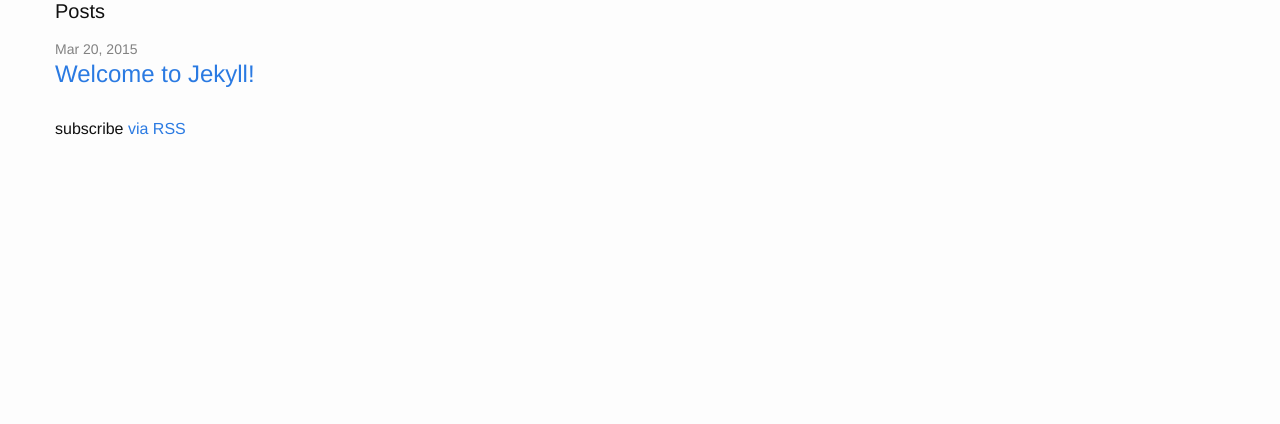
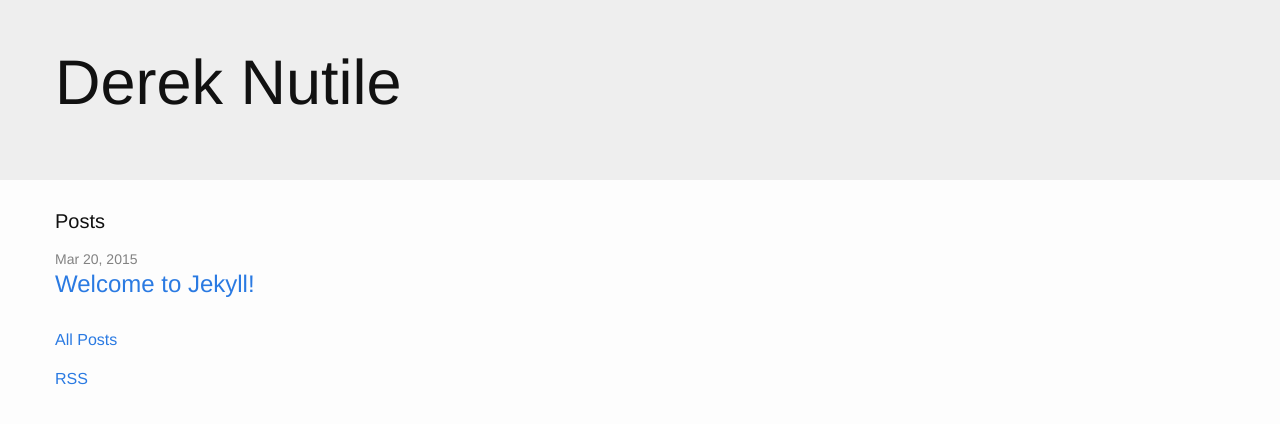
Before and after one commit to dereknutile/dereknutile.github.io, a Jekyll site: the page built from index.html, in a window 1280 px wide. Shown: the top 424 px of the page. Built offline with Jekyll 4.4.1, drawn with Linux system fonts in a browser that asks for light colours.

Commit message:
Moves recent posts into a reusable common block.

```diff
--- /dev/null
+++ b/_includes/common/recent_posts.html
@@ -0,0 +1,21 @@
+
+<ul class="post-list">
+  {% for post in site.posts %}
+  <li>
+    <span class="post-meta">{{ post.date | date: "%b %-d, %Y" }}</span>
+
+    <h2>
+      <a class="post-link" href="{{ post.url | prepend: site.baseurl }}">{{ post.title }}</a>
+    </h2>
+  </li>
+  {% endfor %}
+</ul><!-- /.post-list -->
+
+
+<p class="all-posts">
+  <a href="{{ "/posts/" | prepend: site.baseurl }}">All Posts</a>
+</p>
+
+<p class="rss">
+  <a href="{{ "/feed.xml" | prepend: site.baseurl }}">RSS</a>
+</p>
--- a/index.html
+++ b/index.html
@@ -2,24 +2,20 @@
 layout: lander
 ---
 
-<section class="home palette">
+<section class="palette jumbotron">
+<div class="container">
+  <div class="row">
+    <h1 class="title">{{ site.title }}</h1>
+  </div><!-- /.row -->
+</div><!-- /.container -->
+</section>
+
+<section class="palette">
 <div class="container">
   <div class="row">
   <h1 class="page-heading">Posts</h1>
 
-  <ul class="post-list">
-    {% for post in site.posts %}
-      <li>
-        <span class="post-meta">{{ post.date | date: "%b %-d, %Y" }}</span>
-
-        <h2>
-          <a class="post-link" href="{{ post.url | prepend: site.baseurl }}">{{ post.title }}</a>
-        </h2>
-      </li>
-    {% endfor %}
-  </ul>
-
-  <p class="rss-subscribe">subscribe <a href="{{ "/feed.xml" | prepend: site.baseurl }}">via RSS</a></p>
+  {% include common/recent_posts.html %}
 
   </div><!-- /.row -->
 </div><!-- /.container -->
```
